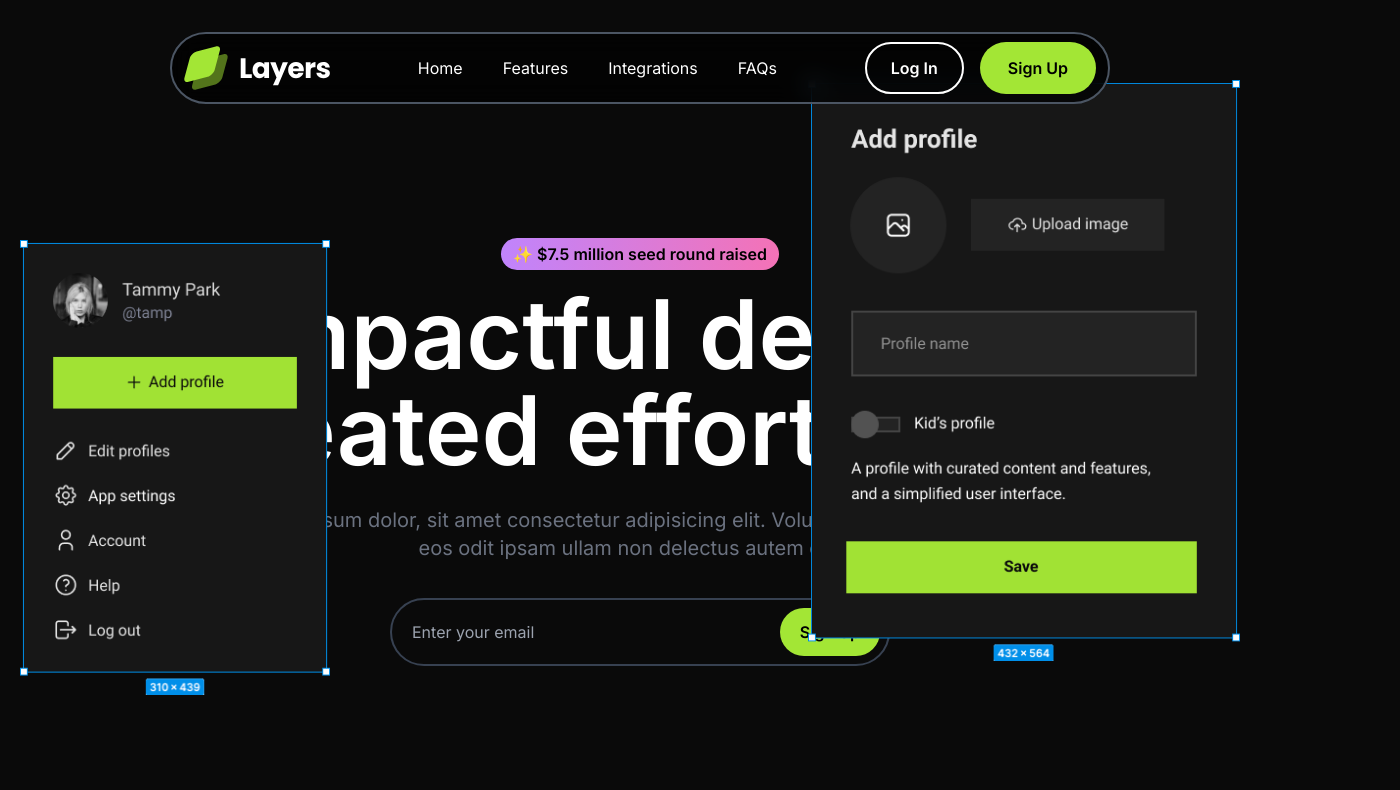
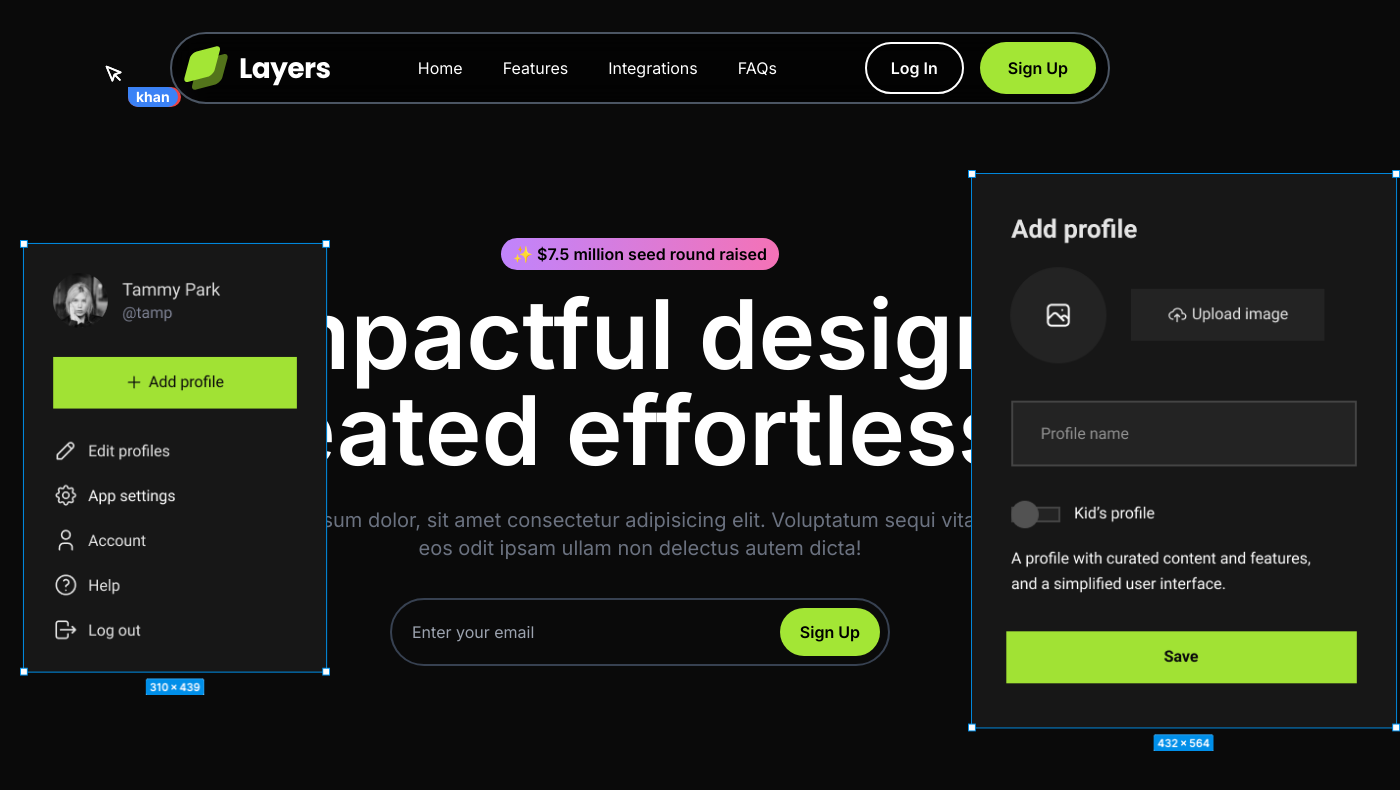
Before and after one commit to izaankhan0/layers-framer, a Next.js app: page / in a window 1280 px wide. Shown: the top 790 px of the page, 1400 px wide, since content can reach past the window. Built offline with nearby package versions, Linux system fonts and the light colour scheme.

Commit message:
added pointers

```diff
--- a/src/app/page.tsx
+++ b/src/app/page.tsx
@@ -1,7 +1,12 @@
+"use client";
+import { useEffect } from "react";
 import Hero from "@/sections/Hero";
 import Navbar from "@/sections/Navbar";
 
 export default function Home() {
+    useEffect(() => {
+    window.scrollTo(0, 0);
+  }, []);
     return <div className="flex flex-col items-center">
         <Navbar />
         <Hero />
--- /dev/null
+++ b/src/components/Pointer.tsx
@@ -0,0 +1,27 @@
+import { twMerge } from "tailwind-merge";
+
+export default function Pointer(props: {name: string; color?: "red" | "blue";}) {
+    const {name, color} = props;
+    return (
+        <div className="absolute">
+            <svg
+                xmlns="http://www.w3.org/2000/svg"
+                width="24"
+                height="24"
+                viewBox="0 0 24 24"
+                fill="none"
+                stroke="currentColor"
+                strokeWidth="2"
+                strokeLinecap="round"
+                strokeLinejoin="round"
+                className="feather feather-mouse-pointer size-5"
+            >
+                <path d="M3 3l7.07 16.97 2.51-7.39 7.39-2.51L3 3z"></path>
+                <path d="M13 13l6 6"></path>
+            </svg>
+            <div className="relative top-0 left-6">
+                <div className={twMerge("inline-flex rounded-full font-bold text-sm bg-blue-500 px-2 rounded-tl-none", color === 'red'? "bg-red-500": "bg-blue-500")}>{name}</div>
+            </div>
+        </div>
+    );
+}
--- a/src/sections/Features.tsx
+++ b/src/sections/Features.tsx
@@ -1,13 +1,13 @@
-const features = [
-    "Asset Library",
-    "Code Preview",
-    "Flow Mode",
-    "Smart Sync",
-    "Auto Layout",
-    "Fast Search",
-    "Smart Guides",
-];
+// const features = [
+//     "Asset Library",
+//     "Code Preview",
+//     "Flow Mode",
+//     "Smart Sync",
+//     "Auto Layout",
+//     "Fast Search",
+//     "Smart Guides",
+// ];
 
-export default function Features() {
-    return <div>Features</div>;
-}
+// export default function Features() {
+//     return <div>Features</div>;
+// }
--- a/src/sections/Footer.tsx
+++ b/src/sections/Footer.tsx
@@ -1,9 +1,9 @@
-const footerLinks = [
-    { href: "#", label: "Contact" },
-    { href: "#", label: "Privacy Policy" },
-    { href: "#", label: "Terms & Conditions" },
-];
+// const footerLinks = [
+//     { href: "#", label: "Contact" },
+//     { href: "#", label: "Privacy Policy" },
+//     { href: "#", label: "Terms & Conditions" },
+// ];
 
-export default function Footer() {
-    return <div>Footer</div>;
-}
+// export default function Footer() {
+//     return <div>Footer</div>;
+// }
--- a/src/sections/Hero.tsx
+++ b/src/sections/Hero.tsx
@@ -2,33 +2,40 @@
 
 import Floaty1 from "@/assets/images/design-example-1.png";
 import Floaty2 from "@/assets/images/design-example-2.png";
+import Pointer from "@/components/Pointer";
 import Image from "next/image";
 import { motion } from "framer-motion";
 
 export default function Hero() {
     return (
         <section className="overflow-x-hidden container md:px-[4rem] px-[1rem]  mt-48 md:mt-16 font-semibold ">
+            <motion.div>
+                <Pointer name="izaan" color="red" />
+            </motion.div>
+            <motion.div>
+                <Pointer name="khan" />
+            </motion.div>
             <motion.div
-            transition={{
-                duration:1,
-                ease:"easeInOut",
-                delay:1
-            }}
-                initial ={{
-                    x:-200,
-                    y:300
+                transition={{
+                    duration: 1,
+                    ease: "easeInOut",
+                    delay: 1,
+                }}
+                initial={{
+                    x: -160,
+                    y: 300,
                 }}
                 animate={{
-                    x:-20,
-                    y:200
+                    x: -20,
+                    y: 200,
                 }}
                 drag
                 dragElastic={0.2}
                 dragConstraints={{
                     left: -200,
-                    right: 1200,
-                    // top: -100,
-                    // bottom: 100,
+                    right: 1250,
+                    top: -300,
+                    bottom: 300,
                 }}
                 className="cursor-pointer lg:inline hidden absolute top-10 left-10"
             >
@@ -44,12 +51,25 @@ export default function Hero() {
             <motion.div
                 drag
                 dragElastic={0.2}
-                // dragConstraints={{
-                //     left: 100,
-                //     right: 0,
-                //     top: -100,
-                //     bottom: 100,
-                // }}
+                transition={{
+                    duration: 1,
+                    ease: "easeInOut",
+                    delay: 2.5,
+                }}
+                initial={{
+                    x: 360,
+                    y: 300,
+                }}
+                animate={{
+                    x: 160,
+                    y: 90,
+                }}
+                dragConstraints={{
+                    left: -1300,
+                    right: 350,
+                    top: -500,
+                    bottom: 500,
+                }}
                 className="cursor-pointer lg:inline hidden absolute top-20 right-10"
             >
                 <Image
--- a/src/sections/Integrations.tsx
+++ b/src/sections/Integrations.tsx
@@ -1,12 +1,12 @@
-const integrations = [
-    { name: "Figma", icon: "figma-logo.svg", description: "Figma is a collaborative interface design tool." },
-    { name: "Notion", icon: "notion-logo.svg", description: "Notion is an all-in-one workspace for notes and docs." },
-    { name: "Slack", icon: "slack-logo.svg", description: "Slack is a powerful team communication platform." },
-    { name: "Relume", icon: "relume-logo.svg", description: "Relume is a no-code website builder and design system." },
-    { name: "Framer", icon: "framer-logo.svg", description: "Framer is a professional website prototyping tool." },
-    { name: "GitHub", icon: "github-logo.svg", description: "GitHub is the leading platform for code collaboration." },
-];
+// const integrations = [
+//     { name: "Figma", icon: "figma-logo.svg", description: "Figma is a collaborative interface design tool." },
+//     { name: "Notion", icon: "notion-logo.svg", description: "Notion is an all-in-one workspace for notes and docs." },
+//     { name: "Slack", icon: "slack-logo.svg", description: "Slack is a powerful team communication platform." },
+//     { name: "Relume", icon: "relume-logo.svg", description: "Relume is a no-code website builder and design system." },
+//     { name: "Framer", icon: "framer-logo.svg", description: "Framer is a professional website prototyping tool." },
+//     { name: "GitHub", icon: "github-logo.svg", description: "GitHub is the leading platform for code collaboration." },
+// ];
 
-export default function Integrations() {
-    return <div>Integrations</div>;
-}
+// export default function Integrations() {
+//     return <div>Integrations</div>;
+// }
--- a/src/sections/Introduction.tsx
+++ b/src/sections/Introduction.tsx
@@ -1,5 +1,5 @@
-const text = `You're racing to create exceptional work, but traditional design tools slow you down with unnecessary complexity and steep learning curves.`;
+// const text = `You're racing to create exceptional work, but traditional design tools slow you down with unnecessary complexity and steep learning curves.`;
 
-export default function Introduction() {
-    return <div>Introduction</div>;
-}
+// export default function Introduction() {
+//     return <div>Introduction</div>;
+// }
--- a/src/sections/LogoTicker.tsx
+++ b/src/sections/LogoTicker.tsx
@@ -1,23 +1,23 @@
-import quantumLogo from "@/assets/images/quantum.svg";
-import acmeLogo from "@/assets/images/acme-corp.svg";
-import echoValleyLogo from "@/assets/images/echo-valley.svg";
-import pulseLogo from "@/assets/images/pulse.svg";
-import outsideLogo from "@/assets/images/outside.svg";
-import apexLogo from "@/assets/images/apex.svg";
-import celestialLogo from "@/assets/images/celestial.svg";
-import twiceLogo from "@/assets/images/twice.svg";
+// import quantumLogo from "@/assets/images/quantum.svg";
+// import acmeLogo from "@/assets/images/acme-corp.svg";
+// import echoValleyLogo from "@/assets/images/echo-valley.svg";
+// import pulseLogo from "@/assets/images/pulse.svg";
+// import outsideLogo from "@/assets/images/outside.svg";
+// import apexLogo from "@/assets/images/apex.svg";
+// import celestialLogo from "@/assets/images/celestial.svg";
+// import twiceLogo from "@/assets/images/twice.svg";
 
-const logos = [
-    { name: "Quantum", image: quantumLogo },
-    { name: "Acme Corp", image: acmeLogo },
-    { name: "Echo Valley", image: echoValleyLogo },
-    { name: "Pulse", image: pulseLogo },
-    { name: "Outside", image: outsideLogo },
-    { name: "Apex", image: apexLogo },
-    { name: "Celestial", image: celestialLogo },
-    { name: "Twice", image: twiceLogo },
-];
+// const logos = [
+//     { name: "Quantum", image: quantumLogo },
+//     { name: "Acme Corp", image: acmeLogo },
+//     { name: "Echo Valley", image: echoValleyLogo },
+//     { name: "Pulse", image: pulseLogo },
+//     { name: "Outside", image: outsideLogo },
+//     { name: "Apex", image: apexLogo },
+//     { name: "Celestial", image: celestialLogo },
+//     { name: "Twice", image: twiceLogo },
+// ];
 
-export default function LogoTicker() {
-    return <div>Logo Ticker</div>;
-}
+// export default function LogoTicker() {
+//     return <div>Logo Ticker</div>;
+// }
--- a/src/sections/Navbar.tsx
+++ b/src/sections/Navbar.tsx
@@ -22,7 +22,7 @@ export default function Navbar() {
                 <ul className="lg:flex justify-evenly items-center hidden">
                     {navLinks.map((link, index) => {
                         return (
-                            <a href={link.href}>
+                            <a href={link.href} key={index}>
                                 <li key={index} className="mx-5">
                                     {link.label}
                                 </li>
@@ -81,7 +81,7 @@ export default function Navbar() {
                         >
                             {navLinks.map((link, index) => {
                                 return (
-                                    <a href={link.href}>
+                                    <a href={link.href} key={index}>
                                         <li
                                             key={index}
                                             className="my-5 text-center"
```
Also changed, not shown: src/sections/Faqs.tsx (+25 -25 lines).
